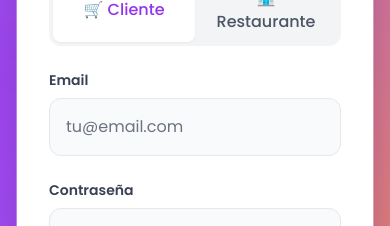
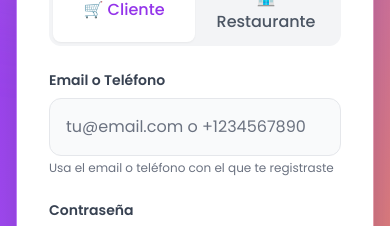
Before and after one commit to estudio123455-hue/proyecto-TugoTugo, a Next.js app: page /auth in a window 390 px wide. Shown: the part 745-971 px from the top of the page. Built offline with nearby package versions, Linux system fonts and the light colour scheme; no server answers.

Commit message:
Fix login to accept both email and phone number for all account types

```diff
--- a/src/app/auth/page.tsx
+++ b/src/app/auth/page.tsx
@@ -358,19 +358,24 @@ export default function AuthPage() {
                     {/* Email o Teléfono según tipo de cuenta */}
                     <div>
                       <label className="block text-sm font-semibold text-gray-700 dark:text-gray-300 mb-2">
-                        {accountType === 'restaurant' ? 'Número de Teléfono' : 'Email'}
+                        {accountType === 'restaurant' && activeTab === 'signup' ? 'Número de Teléfono' : 'Email o Teléfono'}
                       </label>
                       <input
-                        type={accountType === 'restaurant' ? 'tel' : 'email'}
+                        type={accountType === 'restaurant' && activeTab === 'signup' ? 'tel' : 'text'}
                         value={formData.email}
                         onChange={e => handleInputChange('email', e.target.value)}
                         className="w-full px-4 py-4 border border-gray-200 dark:border-gray-600 rounded-xl focus:outline-none focus:ring-2 focus:ring-purple-500 focus:border-transparent transition-all bg-gray-50 dark:bg-gray-800 focus:bg-white dark:focus:bg-gray-700 text-gray-900 dark:text-gray-100 placeholder-gray-500 dark:placeholder-gray-400"
-                        placeholder={accountType === 'restaurant' ? '+1234567890' : 'tu@email.com'}
+                        placeholder={accountType === 'restaurant' && activeTab === 'signup' ? '+1234567890' : 'tu@email.com o +1234567890'}
                         required
                       />
-                      {accountType === 'restaurant' && (
+                      {accountType === 'restaurant' && activeTab === 'signup' && (
                         <p className="text-xs text-gray-500 dark:text-gray-400 mt-1">
                           Incluye el código de país (ej: +52 para México)
+                        </p>
+                      )}
+                      {activeTab === 'signin' && (
+                        <p className="text-xs text-gray-500 dark:text-gray-400 mt-1">
+                          Usa el email o teléfono con el que te registraste
                         </p>
                       )}
                     </div>
```
